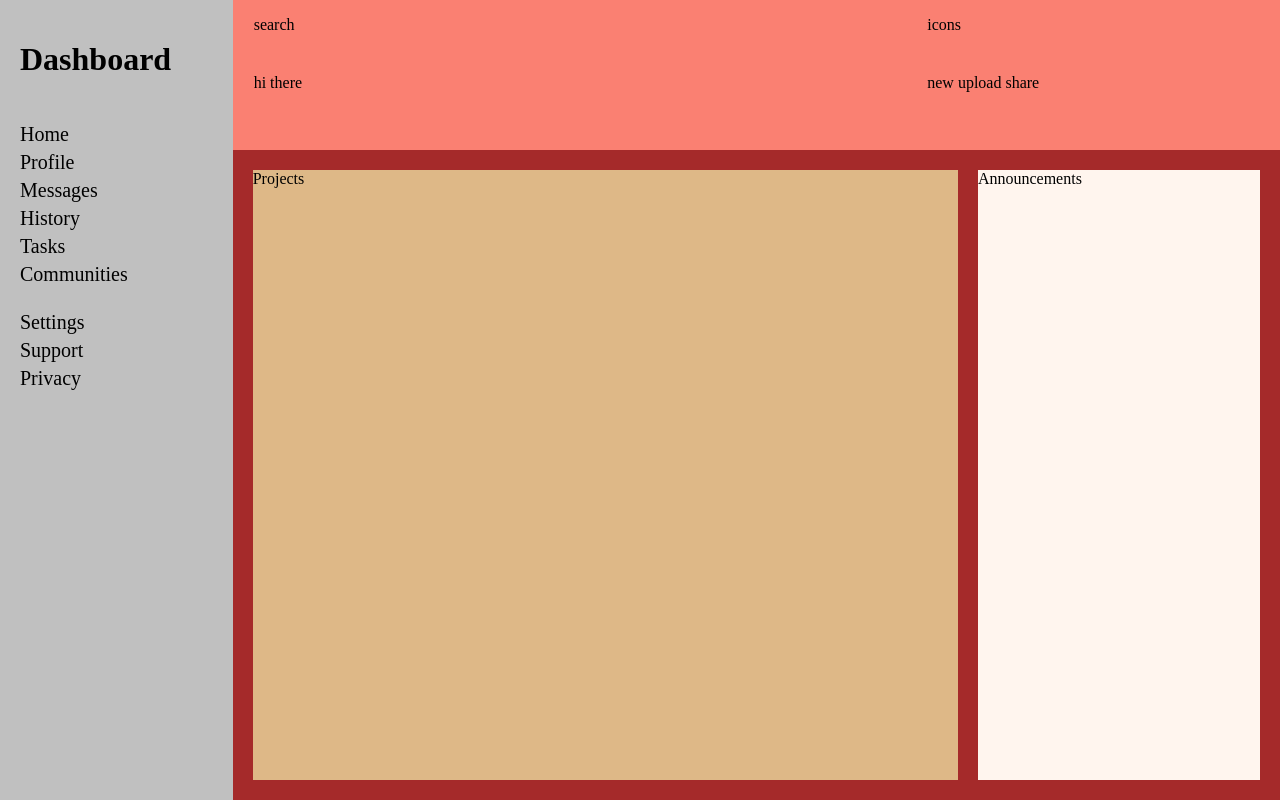
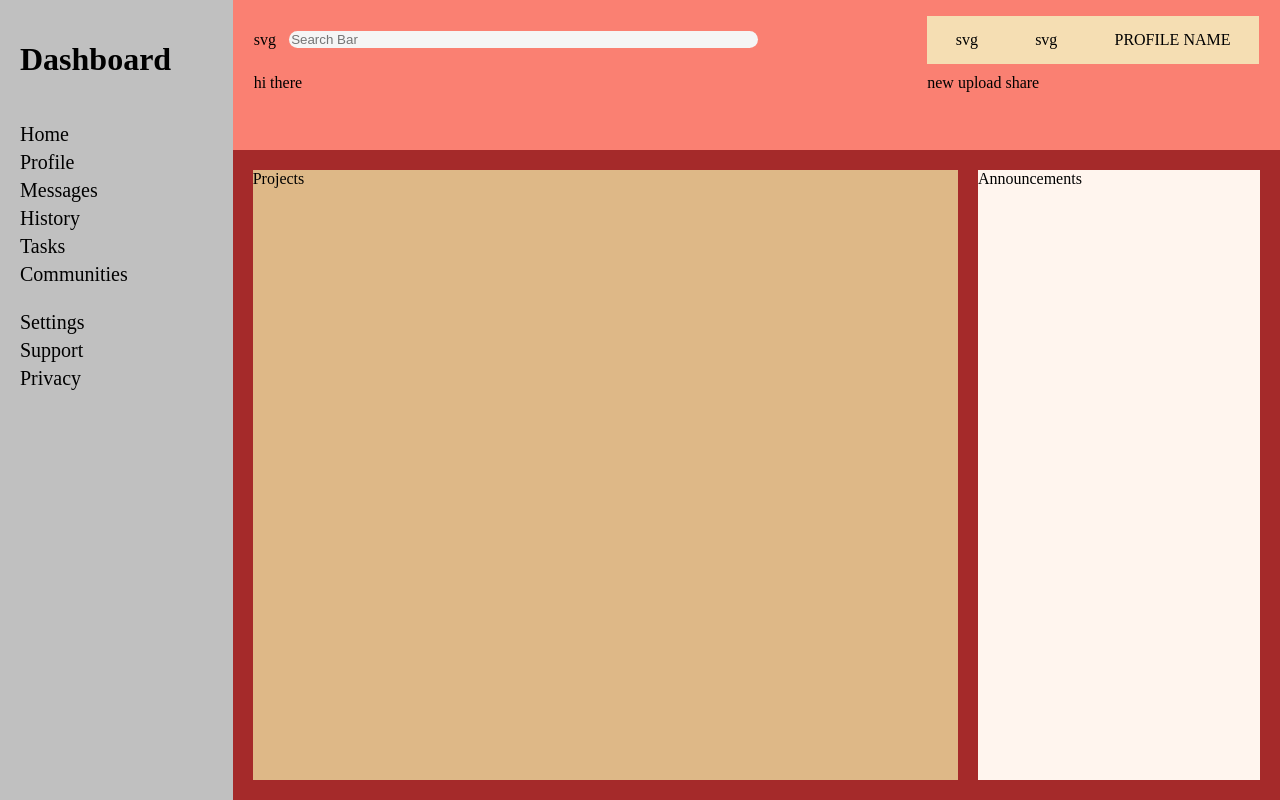
Before and after one commit to amrxt1/project-admin-dashboard, a plain HTML site: page index.html in a window 1280 px wide. Drawn offline with Linux system fonts and the light colour scheme.

Commit message:
Apply CSS layout to top-header

```diff
--- a/index.html
+++ b/index.html
@@ -44,8 +44,13 @@
     </div>
     <div class="main">
       <div class="header">
-        <div>search</div>
-        <div>icons</div>
+        <div class="search">
+          <span>svg</span>
+          <input type="text" placeholder="Search Bar" />
+        </div>
+        <div id="icons">
+          <span>svg</span><span>svg</span><span>PROFILE NAME</span>
+        </div>
         <div>hi there</div>
         <div>new upload share</div>
       </div>
--- a/style.css
+++ b/style.css
@@ -44,6 +44,23 @@ a:visited {
   display: grid;
   grid-template: 1fr 1.25fr / 2fr 1fr;
 }
+.search {
+  display: flex;
+  align-items: center;
+  gap: 2%;
+}
+input {
+  width: 70%;
+  border-radius: 10px;
+  border: none;
+  background-color: whitesmoke;
+}
+.header > #icons {
+  background-color: wheat;
+  display: flex;
+  justify-content: space-around;
+  align-items: center;
+}
 
 .content {
   padding: 20px;
```
